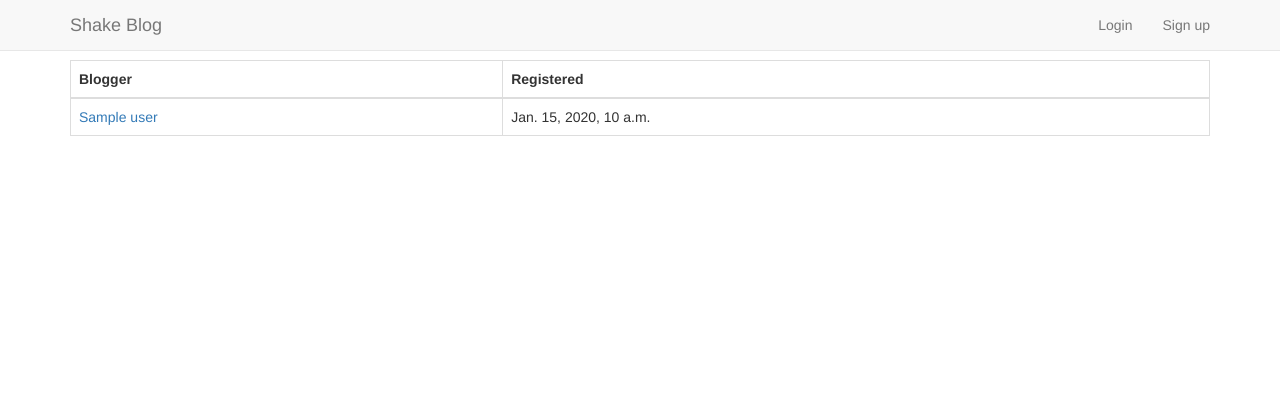
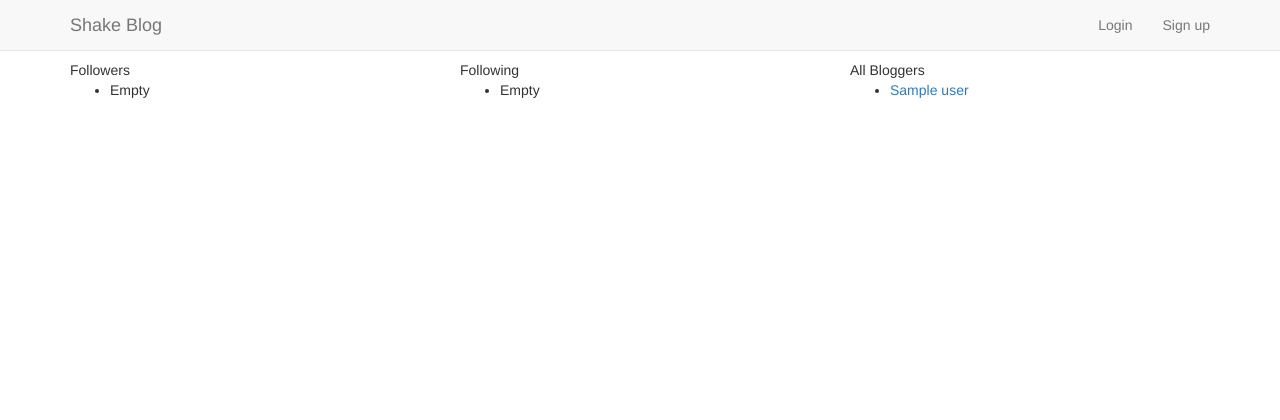
Before and after one commit to lamiru/shake-blog, a Django app: template blog/templates/blog/author_list.html in a window 1280 px wide. Shown: the top 420 px of the page. Run offline with Django 3.2, Linux system fonts and the light colour scheme; the template is opened without the code that fills it: most values are stand-ins (such as "Sample title", 1, 10 or a date in 2020); some libraries are stand-ins or nearby versions.

Commit message:
follow/unfollow

```diff
--- a/blog/templates/blog/author_list.html
+++ b/blog/templates/blog/author_list.html
@@ -1,24 +1,47 @@
 {% extends "layout.html" %}
 
 {% block content %}
-    <table class="table table-hover table-bordered">
-        <thead>
-        <tr>
-            <th>Blogger</th>
-            <th>Registered</th>
-        </tr>
-        </thead>
-        <tbody>
-        {% for user in author_list %}
-        <tr>
-            <td>
-                <a href="{% url "blog:author_home" user.username %}">
-                    {{ user }}
-                </a>
-            </td>
-            <td>{{ user.date_joined }}</td>
-        </tr>
-        {% endfor %}
-        </tbody>
-    </table>
+
+    <div class="row">
+        <div class="col-sm-4">
+            <span>Followers</span>
+            <ul>
+                {% for follow in user.follower_set.all %}
+                    <li>
+                        <a href="{% url "blog:author_home" follow.from_user.username %}">
+                            {{ follow.from_user }}
+                        </a>
+                    </li>
+                {% empty %}
+                    <li>Empty</li>
+                {% endfor %}
+            </ul>
+        </div>
+        <div class="col-sm-4">
+            <span>Following</span>
+            <ul>
+                {% for follow in user.following_set.all %}
+                    <li>
+                        <a href="{% url "blog:author_home" follow.to_user.username %}">
+                            {{ follow.to_user }}
+                        </a>
+                    </li>
+                {% empty %}
+                    <li>Empty</li>
+                {% endfor %}
+            </ul>
+        </div>
+        <div class="col-sm-4">
+            <span>All Bloggers</span>
+            <ul>
+                {% for user in author_list %}
+                    <li>
+                        <a href="{% url "blog:author_home" user.username %}">
+                            {{ user }}
+                        </a>
+                    </li>
+                {% endfor %}
+            </ul>
+        </div>
+    </div>
 {% endblock %}
--- a/blog/urls.py
+++ b/blog/urls.py
@@ -16,4 +16,6 @@ urlpatterns = patterns(
     url(r'^(?P<post_id>\d+)/comments/(?P<pk>\d+)/delete/$',
         'comment_delete', name='comment_delete'),
     url('^' + username_pattern + '/$', 'author_home', name='author_home'),
+    url('^' + username_pattern + '/follow/$', 'author_follow', name='author_follow'),  # noqa
+    url('^' + username_pattern + '/unfollow/$', 'author_unfollow', name='author_unfollow'),  # noqa
 )
--- a/templates/layout.html
+++ b/templates/layout.html
@@ -40,6 +40,10 @@ body {
                 {% endblock %}
             </div>
             <div id="navbar" class="navbar-collapse collapse">
+                <ul class="nav navbar-nav">
+                    {% block navbar %}
+                    {% endblock %}
+                </ul>
                 <ul class="nav navbar-nav navbar-right">
                     {% if not user.is_authenticated %}
                         <li><a href="{% url "login" %}">Login</a></li>
```
Also changed, not shown: blog/models.py (+11 -0 lines), blog/templates/blog/post_list.html (+12 -0 lines), blog/views.py (+21 -1 lines).
